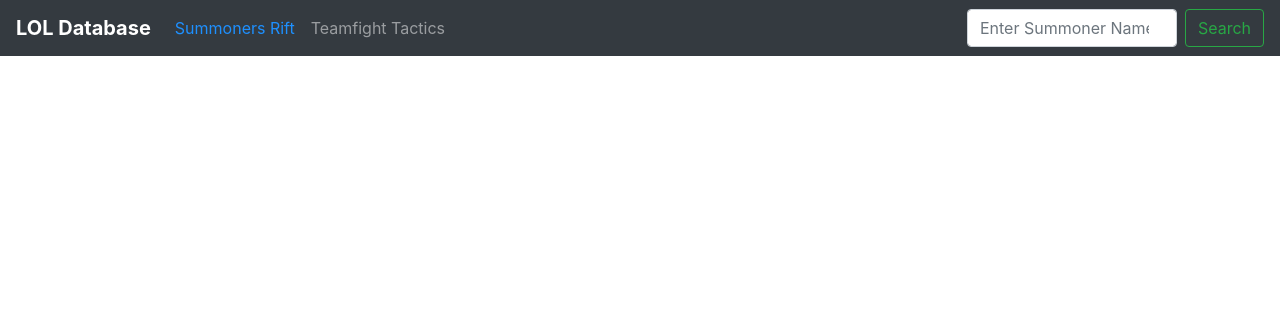
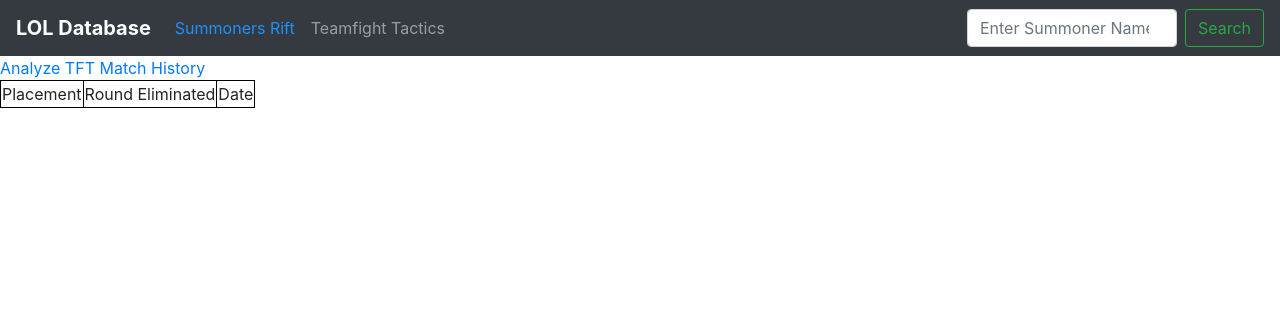
Before and after one commit to 19g/lol-web-app, a Flask app: template flaskr/templates/tftmatchhistory.html in a window 1280 px wide. Shown: the top 316 px of the page. Run offline with Flask 2, Linux system fonts and the light colour scheme; the template is opened without the code that fills it, so the values that code supplies are empty; parts of the project's set-up code (start-up, migrations or seed data) failed here and were passed over; some libraries are stand-ins or nearby versions.

Commit message:
further tft improvements

```diff
--- a/flaskr/calls.py
+++ b/flaskr/calls.py
@@ -27,6 +27,12 @@
     return response
 
 
+def get_summoner_by_puuid(puuid):
+    url = endpoint_na1 + "/lol/summoner/v4/summoners/by-puuid/" + puuid
+    response = s.get(url)
+    return response
+
+
 def get_champion_masteries(encrypted_summoner_id):
     url = endpoint_na1 + "/lol/champion-mastery/v4/champion-masteries/by-summoner/" + encrypted_summoner_id
     response = s.get(url)
@@ -39,7 +45,7 @@
     return response
 
 
-def get_sr_match_list(encrypted_account_id, begin_index, end_index):
+def get_sr_match_list(encrypted_account_id, begin_index, end_index):  # end - begin < 100
     url = endpoint_na1 + "/lol/match/v4/matchlists/by-account/" + str(encrypted_account_id)
     url += "?endIndex=" + str(end_index) + "&beginIndex=" + str(begin_index)
     response = s.get(url)
--- a/flaskr/server.py
+++ b/flaskr/server.py
@@ -5,6 +5,8 @@
 import requests
 import os
 from datetime import datetime
+import json
+import psycopg2
 
 app = Flask(__name__)
 
@@ -68,47 +70,14 @@
     # DEBUG: this is debugging code to see what request looks like
     print(request.args)
 
-    #
-    # example of a database query
-    #
     cursor = g.conn.execute("SELECT name FROM test")
     names = []
     for result in cursor:
         names.append(result['name'])  # can also be accessed using result[0]
     cursor.close()
 
-    #
-    # Flask uses Jinja templates, which is an extension to HTML where you can
-    # pass data to a template and dynamically generate HTML based on the data
-    # (you can think of it as simple PHP)
-    # documentation: https://realpython.com/blog/python/primer-on-jinja-templating/
-    #
-    # You can see an example template in templates/index.html
-    #
-    # context are the variables that are passed to the template.
-    # for example, "data" key in the context variable defined below will be
-    # accessible as a variable in index.html:
-    #
-    #     # will print: [u'grace hopper', u'alan turing', u'ada lovelace']
-    #     <div>{{data}}</div>
-    #
-    #     # creates a <div> tag for each element in data
-    #     # will print:
-    #     #
-    #     #   <div>grace hopper</div>
-    #     #   <div>alan turing</div>
-    #     #   <div>ada lovelace</div>
-    #     #
-    #     {% for n in data %}
-    #     <div>{{n}}</div>
-    #     {% endfor %}
-    #
     context = dict(data=names)
 
-    #
-    # render_template looks in the templates/ folder for files.
-    # for example, the below file reads template/index.html
-    #
     return render_template("index.html", **context)
 
 
@@ -169,6 +138,7 @@
         return render_template("/error.html")
     sid = response.json()
     for i in sid:
+        print("hello3")
         response = calls.get_tft_match(i)
         match = response.json()
         # add data to tft_match and either tft_normal or tft_ranked depending on queue id
@@ -179,30 +149,41 @@
         else:
             g.conn.execute('INSERT INTO tft_ranked VALUES (%s)', match["metadata"]["match_id"])
         # add to participates_in_tft
+        p_all = []
+        t_all = []
+        u_all = []
         for participant in match["info"]["participants"]:
+            print("hello1")
             # get summoner name
-            cursor = g.conn.execute('SELECT * FROM summoner WHERE puuid=%s', participant["puuid"])
-            name = ""
-            for x in cursor:
-                name = x['summoner_name']
-            cursor.close()
-            g.conn.execute('INSERT INTO participates_in_tft VALUES (%s, %s, %s, %s, %s)',
+            name = add_summoner(participant["puuid"], "puuid")
+            g.conn.execute('INSERT INTO participates_in_tft VALUES (%s, %s, %s, %s, %s) ON CONFLICT DO NOTHING',
                         match["metadata"]["match_id"], name, participant["placement"],
                         participant["last_round"], 1)
+            # p = {'match_id': match["metadata"]["match_id"], 'summoner_name': name,
+            #      'placement': participant["placement"], 'last_round': participant["last_round"], 'companion': 1}
+            # p_all.append(p)
             # add to had_traits
             for trait in participant["traits"]:
                 g.conn.execute('INSERT INTO had_traits VALUES (%s, %s, %s, %s, %s)',
                                match["metadata"]["match_id"], name, trait["name"],
                                trait["tier_current"], trait["num_units"])
+                # t = {'match_id': match["metadata"]["match_id"], 'summoner_name': name, 'name': trait["name"],
+                #      'tier_current': trait["tier_current"], 'num_units': trait["num_units"]}
+                # t_all.append(t)
             # add to used_tft_champ
             for unit in participant["units"]:
                 g.conn.execute('INSERT INTO used_tft_champ VALUES (%s, %s, %s, %s, %s)',
                                match["metadata"]["match_id"], name, unit["name"],
                                unit["tier"], unit["items"])
-    return display_tft_match_history(summoner_name)
+                # u = {'match_id': match["metadata"]["match_id"], 'summoner_name': unit["name"], 'tier': unit["tier"],
+                #      'items': unit["items"]}
+                # u_all.append(u)
+    return render_template("profile.html")
 
 
-def display_tft_match_history(summoner_name):
+@app.route('/tftMatchHistory/show', methods=['GET'])
+def display_tft_match_history():
+    summoner_name = request.args.get('summonerName')
     cursor = g.conn.execute('SELECT * FROM participates_in_tft WHERE summoner_name=%s', summoner_name)
     placement = []
     last_round = []
@@ -214,20 +195,45 @@
         companion.append(x['companion'])
         cursor2 = g.conn.execute('SELECT * FROM tft_match WHERE match_id=%s', x['match_id'])
         for y in cursor2:
-            dt = int(x['game_datetime'])
+            dt = int(y['game_datetime'])
+            dt /= 1000
             game_datetime.append(datetime.utcfromtimestamp(dt).strftime('%Y-%m-%d %H:%M:%S'))
     matches = [{"placement": m, "last_round": n, "companion": o, "game_datetime": p}
                for m, n, o, p in zip(placement, last_round, companion, game_datetime)]
+    cursor2.close()
+    cursor.close()
     context = dict(data=matches)
     return render_template("tftmatchhistory.html", **context)
 
 
-
-
+@app.route('/analyzeTft', methods=['GET'])
+def analyze_tft_match_history():
+    summoner_name = request.args.get('summonerName')
+    cursor = g.conn.execute('SELECT * FROM participates_in_tft WHERE summoner_name=%s', summoner_name)
+    avg_place = 0.0
+    avg_last_round = 0.0
+    i = 0.0
+    for x in cursor:
+        avg_place += x['placement']
+        avg_last_round += x['last_round']
+        i += 1.0
+    avg_place /= i
+    avg_last_round /= i
+    return render_template("tftanalysis.html", avg_place=avg_place, avg_last_round=avg_last_round)
 
 
 def analyze_tft(puuid):
     return render_template("tftmatchhistory.html", puuid)
+
+
+def add_summoner(id, type):
+    if type == "puuid":
+        response = calls.get_summoner_by_puuid(id)
+    sid = response.json()
+    g.conn.execute('INSERT INTO summoner VALUES (%s, %s, %s, %s, %s, %s) ON CONFLICT DO NOTHING',
+                   sid["summoner_name"], sid["profileIconId"], sid["summonerLevel"],
+                   sid["id"], sid["accountId"], sid["puuid"])
+    return sid["summoner_name"]
 
 
 if __name__ == "__main__":
--- a/flaskr/templates/profile.html
+++ b/flaskr/templates/profile.html
@@ -5,8 +5,11 @@
   <h1>{{summoner_name}}</h1>
   <p>Level: {{summoner_level}}</p>
   <img src={{profile_icon}} style="width:100px;height:100px;">
-  <a href="/tftMatchHistory?summonerName={{summoner_name}}">Get TFT Match History</a>
-
+  <div>
+    <a href="/tftMatchHistory?summonerName={{summoner_name}}">Update TFT Match History</a>
+    <a href="/tftMatchHistory/show?summonerName={{summoner_name}}">Show TFT Match History</a>
+    <a href="/srMatchHistory?summonerName={{summoner_name}}">Get SR Match History</a>
+  </div>
   <!-- child template -->
   {% block other %}
   {% endblock %}
--- /dev/null
+++ b/flaskr/templates/tftanalysis.html
@@ -0,0 +1,5 @@
+{% extends "tftmatchhistory.html" %}
+{% block analysis %}
+<p>Average Placement: {{avg_place}}</p>
+<p>Average Round Eliminated: {{avg_last_round}}</p>
+{% endblock %}
--- a/flaskr/templates/tftmatchhistory.html
+++ b/flaskr/templates/tftmatchhistory.html
@@ -1,12 +1,20 @@
 {% extends "profile.html" %}
 {% block content %}
-<form>
-
-
-</form>
-<table>
+<a href="/analyzeTft?summonerName={{summoner_name}}">Analyze TFT Match History</a>
+{% block analysis %}
+{% endblock %}
+<table style="border-collapse:collapse;border: 1px solid black;">
+  <tr style="border-collapse:collapse;border: 1px solid black;">
+    <td style="border-collapse:collapse;border: 1px solid black;">Placement</td>
+    <td style="border-collapse:collapse;border: 1px solid black;">Round Eliminated</td>
+    <td style="border-collapse:collapse;border: 1px solid black;">Date</td>
+  </tr>
   {% for n in data %}
-  <tr>{{n}}</tr>
+  <tr style="border-collapse:collapse;border: 1px solid black;">
+    <td style="border-collapse:collapse;border: 1px solid black;">{{n.placement}}</td>
+    <td style="border-collapse:collapse;border: 1px solid black;">{{n.last_round}}</td>
+    <td style="border-collapse:collapse;border: 1px solid black;">{{n.game_datetime}}</td>
+  </tr>
   {% endfor %}
 </table>
 
```
